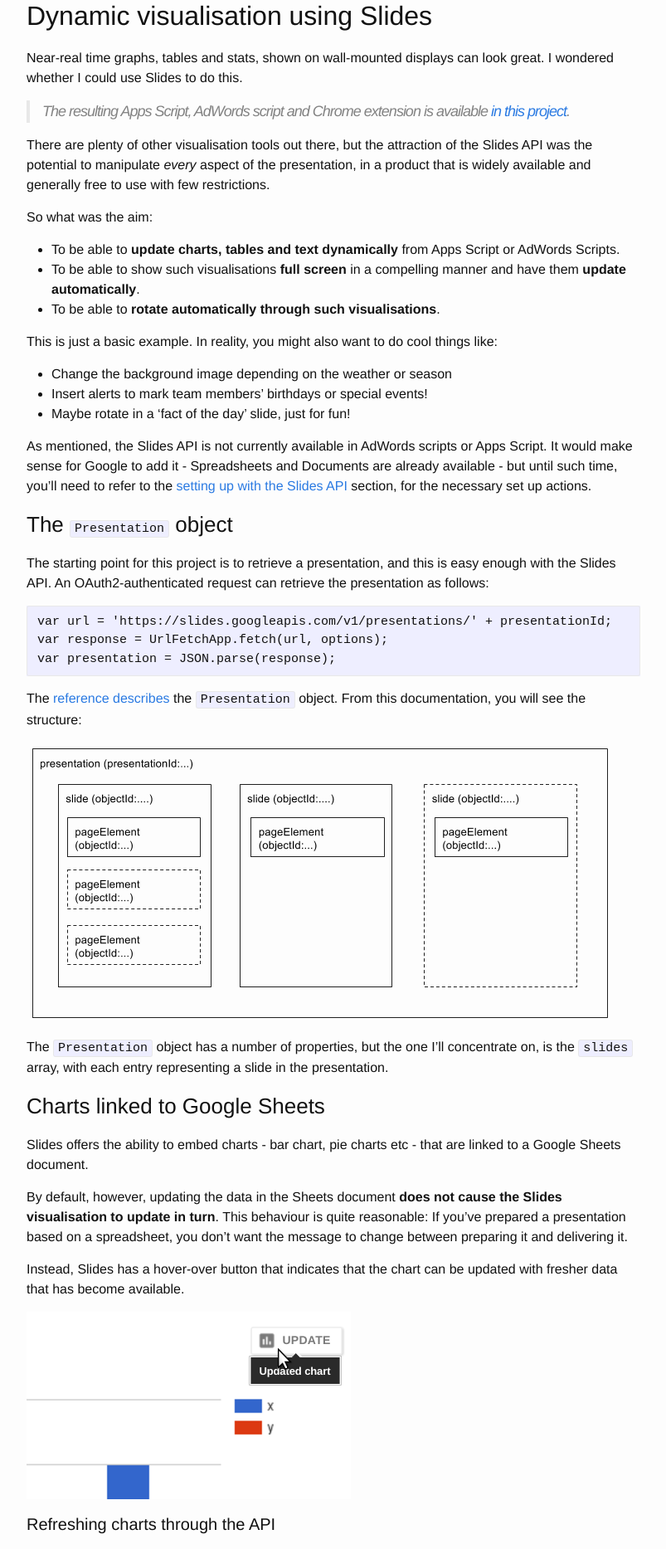
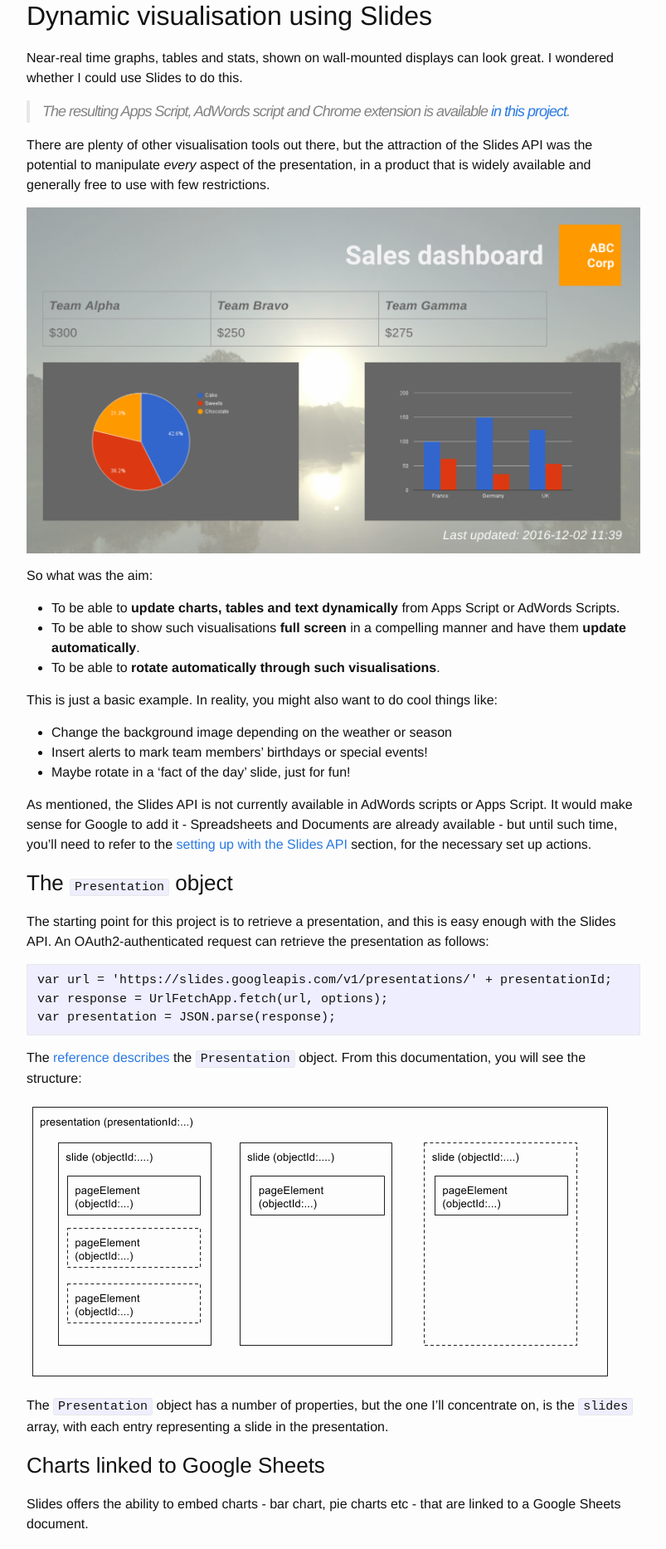
Before and after one commit to plemont/plemont.github.io, a Jekyll site: the page built from _posts/2016-12-08-dynamic-dashboarding-with-slides-api.md, in a window 1280 px wide. Shown: the part 495-2362 px from the top of the page at 83% size, without its empty margins (238-1041 px from the left). Built offline with Jekyll 4.4.1, drawn with Linux system fonts in a browser that asks for light colours.

Commit message:
Added demo slide image

```diff
--- a/_posts/2016-12-08-dynamic-dashboarding-with-slides-api.md
+++ b/_posts/2016-12-08-dynamic-dashboarding-with-slides-api.md
@@ -28,6 +28,8 @@
 the Slides API was the potential to manipulate *every* aspect of the
 presentation, in a product that is widely available and generally free to use
 with few restrictions.
+
+![preso](/images/sales.png)
 
 So what was the aim:
 
```
Also changed, not shown: images/sales.png (added).
